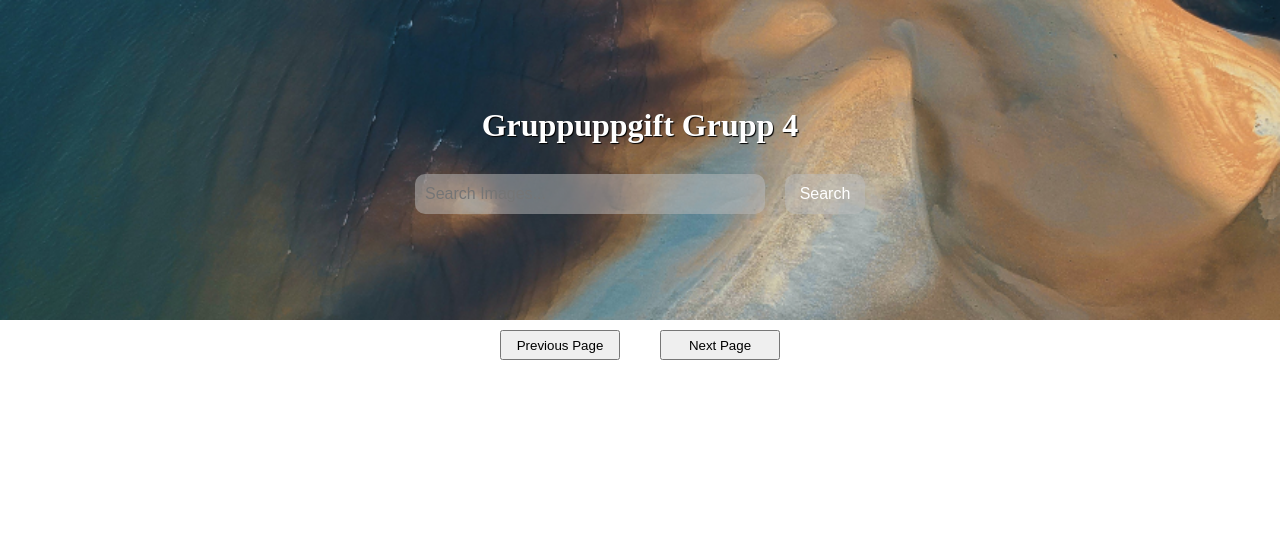
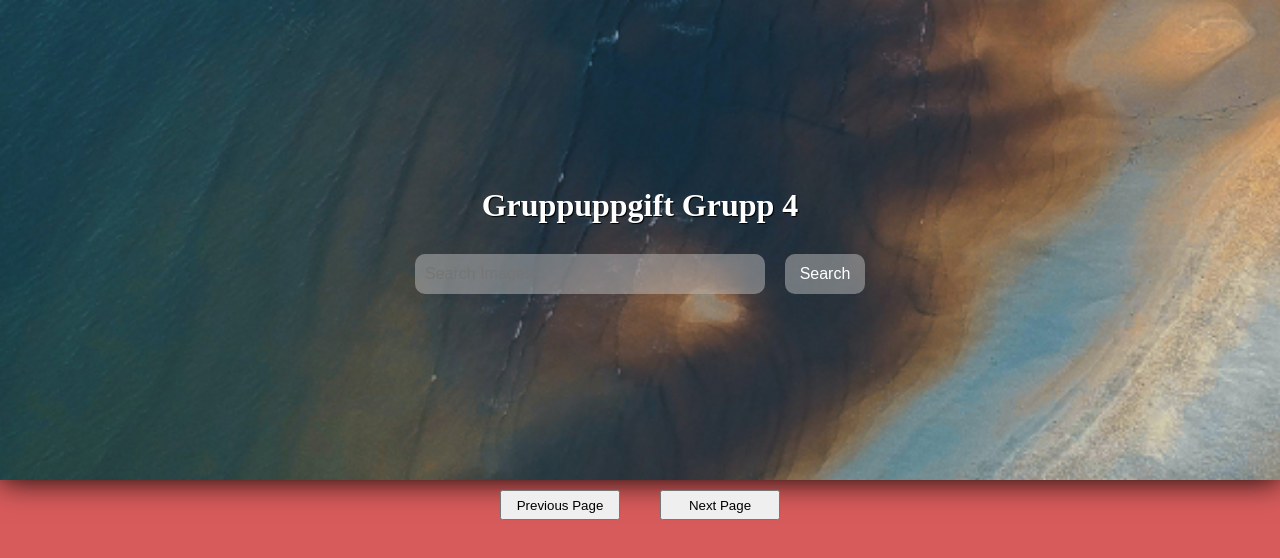
Before and after one commit to yret1/GruppuppgiftFetchGrupp4, a plain HTML site: page index.html in a window 1280 px wide. Drawn offline with Linux system fonts and the light colour scheme; no server answers.

Commit message:
Small design change

```diff
--- a/script.js
+++ b/script.js
@@ -46,7 +46,7 @@ let totalPages = 20;
 let currentPage = 1;
 
 const fetchData = async () => {
-  fetch(`https://api.flickr.com/services/rest/?method=flickr.photos.search&api_key=${API_KEY}&secret=${secret}&tags=${searchValue}&media=${media}&safe_search=2&per_page=20&page=${currentPage}&format=json&nojsoncallback=1`)
+  fetch(`https://api.flickr.com/services/rest/?method=flickr.photos.search&api_key=${API_KEY}&sort=date-taken-asc&tags=${searchValue}&media=${media}&safe_search=1&per_page=20&privacy_filter=1&page=${currentPage}&content_types=1&format=json&nojsoncallback=1`)
     .then((response) => response.json())
 
     .then((data) => {
--- a/style.css
+++ b/style.css
@@ -2,6 +2,10 @@
     margin: 0;
     padding: 0;
     box-sizing: border-box;
+}
+
+body {
+    background-color: #d85b5b;
 }
 
 .search__box {
@@ -12,8 +16,10 @@
     background-image: url(images/bakgrundsbild.jpg);
     background-repeat: no-repeat;
     background-size: cover;
-    height: 40vh;
+    height: 60vh;
     gap: 30px;
+
+    box-shadow: 0 0 30px black;
 }
 
 .search__title {
```
